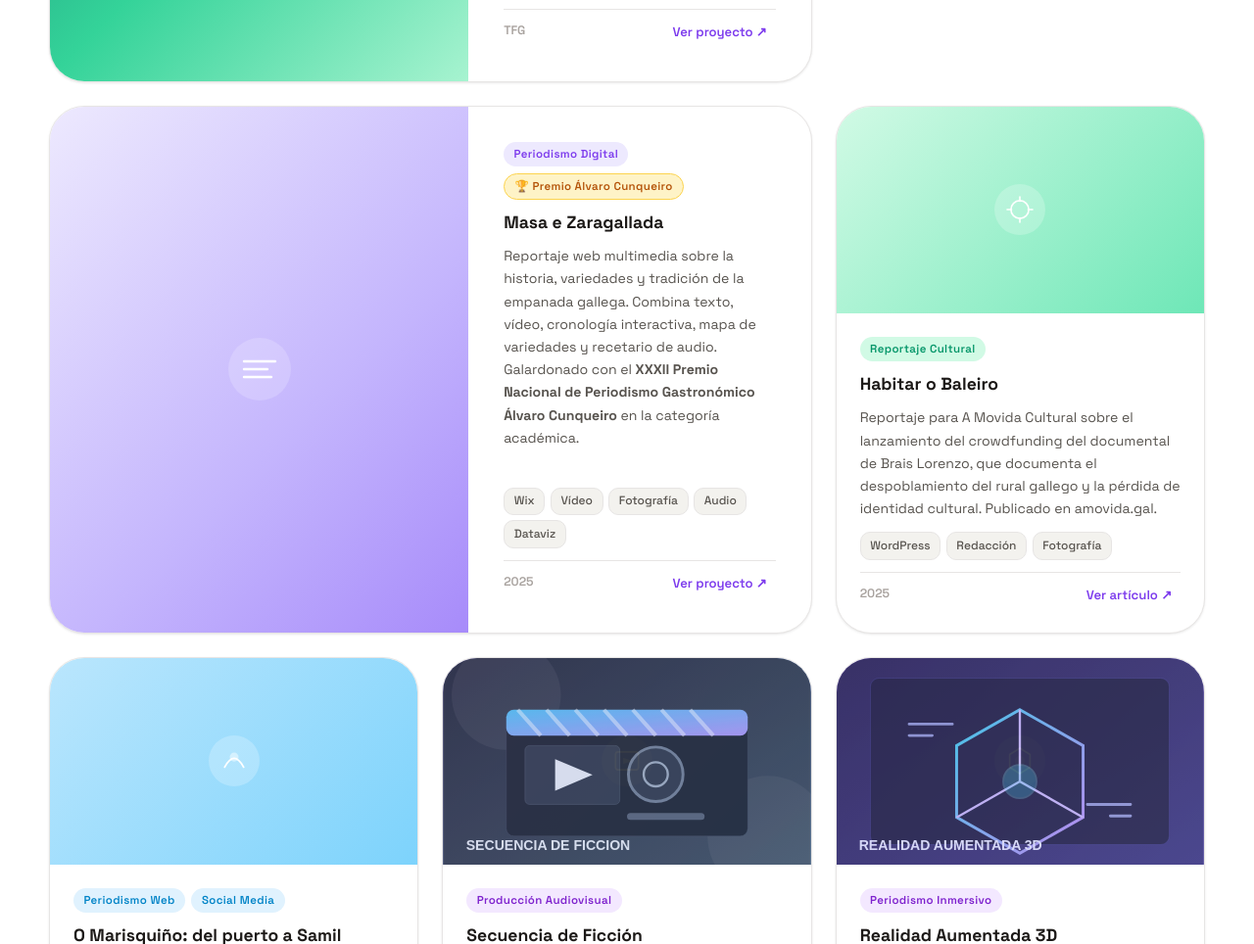
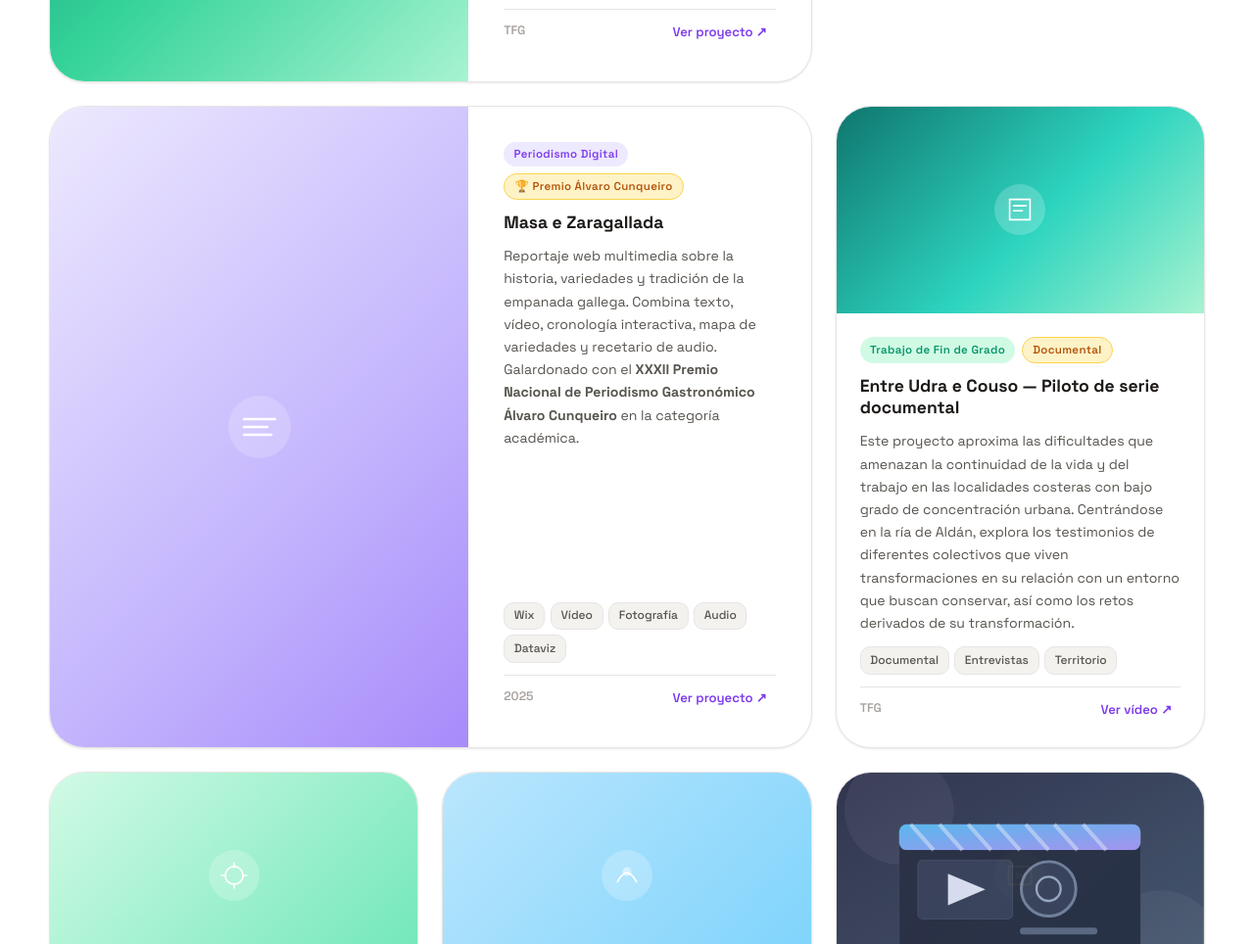
Before and after one commit to javiglzr/javiglzr.github.io, a plain HTML site: page index.html in a window 1280 px wide. Shown: the part 5826-6790 px from the top of the page at 98% size. Drawn offline with Linux system fonts and the light colour scheme; no server answers.

Commit message:
Añadir proyecto Entre Udra e Couso

```diff
--- a/index.html
+++ b/index.html
@@ -484,6 +484,32 @@
           </div>
         </article>
 
+        <!-- Entre Udra e Couso -->
+        <article class="project-card" data-project-url="https://nubeusc-my.sharepoint.com/:v:/g/personal/javier_rodriguez_gonzalez0_rai_usc_es/IQD05sX_ADC4RK9W52J0-1JMAQ6DlWdvFr-cafNV6FS2LL0?e=hwI6H3&nav=eyJyZWZlcnJhbEluZm8iOnsicmVmZXJyYWxBcHAiOiJTdHJlYW1XZWJBcHAiLCJyZWZlcnJhbFZpZXciOiJTaGFyZURpYWxvZy1MaW5rIiwicmVmZXJyYWxBcHBQbGF0Zm9ybSI6IldlYiIsInJlZmVycmFsTW9kZSI6InZpZXcifX0%3D">
+          <div class="project-card__preview">
+            <div class="project-card__placeholder" style="background:linear-gradient(135deg,#0F766E 0%,#2DD4BF 55%,#A7F3D0 100%)">
+              <svg width="52" height="52" viewBox="0 0 80 80" fill="none"><rect width="80" height="80" rx="40" fill="rgba(255,255,255,.2)"/><path d="M24 24h32v32H24z" stroke="white" stroke-width="2.5"/><path d="M30 34h20M30 42h14" stroke="white" stroke-width="2.5" stroke-linecap="round"/></svg>
+            </div>
+          </div>
+          <div class="project-card__content">
+            <div class="project-card__header">
+              <span class="project-badge project-badge--mint">Trabajo de Fin de Grado</span>
+              <span class="project-badge project-badge--award">Documental</span>
+            </div>
+            <h3 class="project-card__title">Entre Udra e Couso — Piloto de serie documental</h3>
+            <p class="project-card__desc">Este proyecto aproxima las dificultades que amenazan la continuidad de la vida y del trabajo en las localidades costeras con bajo grado de concentración urbana. Centrándose en la ría de Aldán, explora los testimonios de diferentes colectivos que viven transformaciones en su relación con un entorno que buscan conservar, así como los retos derivados de su transformación.</p>
+            <div class="project-card__tools">
+              <span class="tool-chip">Documental</span>
+              <span class="tool-chip">Entrevistas</span>
+              <span class="tool-chip">Territorio</span>
+            </div>
+            <div class="project-card__footer">
+              <span class="project-card__year">TFG</span>
+              <a href="https://nubeusc-my.sharepoint.com/:v:/g/personal/javier_rodriguez_gonzalez0_rai_usc_es/IQD05sX_ADC4RK9W52J0-1JMAQ6DlWdvFr-cafNV6FS2LL0?e=hwI6H3&nav=eyJyZWZlcnJhbEluZm8iOnsicmVmZXJyYWxBcHAiOiJTdHJlYW1XZWJBcHAiLCJyZWZlcnJhbFZpZXciOiJTaGFyZURpYWxvZy1MaW5rIiwicmVmZXJyYWxBcHBQbGF0Zm9ybSI6IldlYiIsInJlZmVycmFsTW9kZSI6InZpZXcifX0%3D" target="_blank" rel="noopener" class="project-card__link">Ver vídeo ↗</a>
+            </div>
+          </div>
+        </article>
+
         <!-- Habitar o Baleiro -->
         <article class="project-card" data-preview-url="https://amovida.gal/abrese-un-crowdfunding-para-documentar-a-importancia-de-habitar-o-baleiro/">
           <div class="project-card__preview">
```
